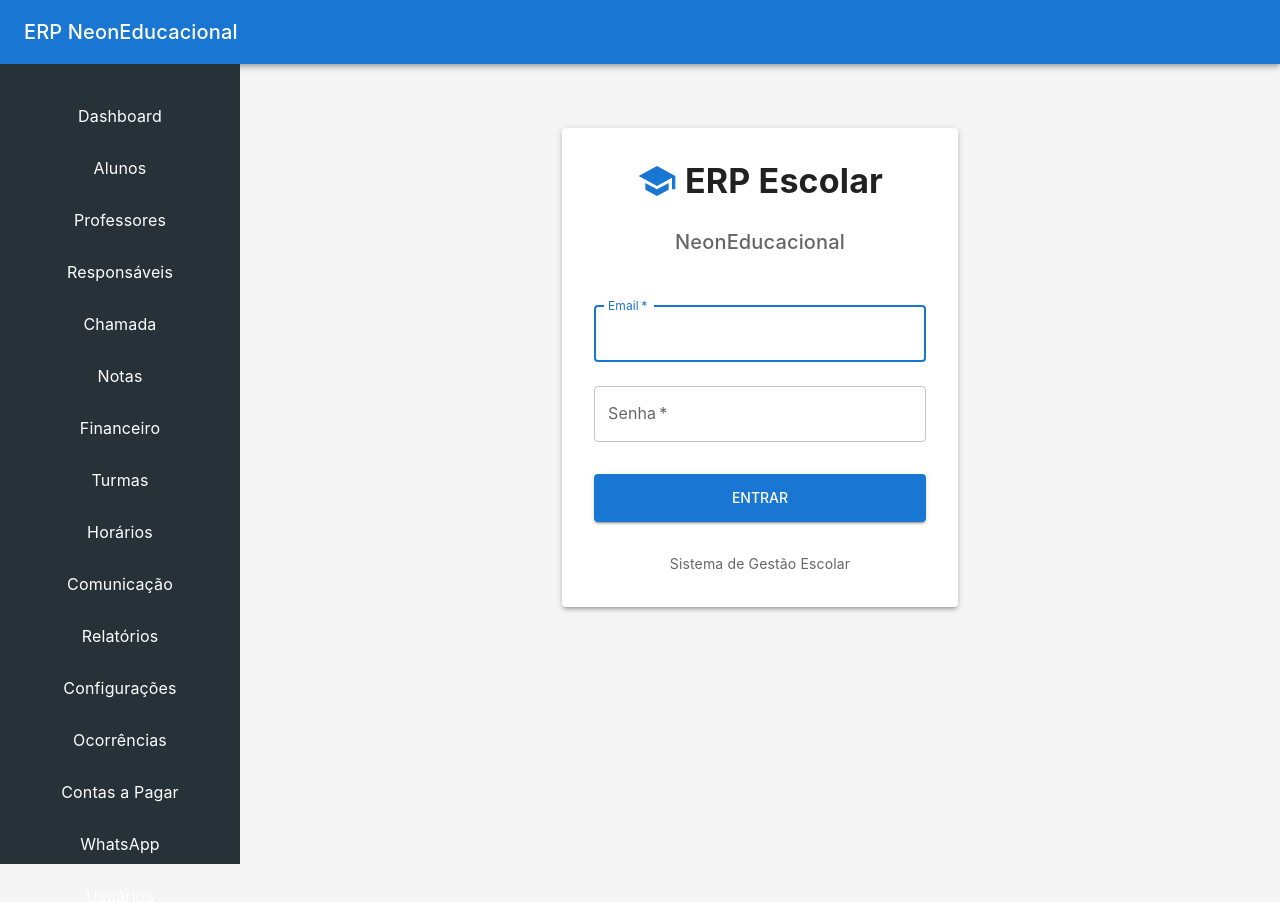
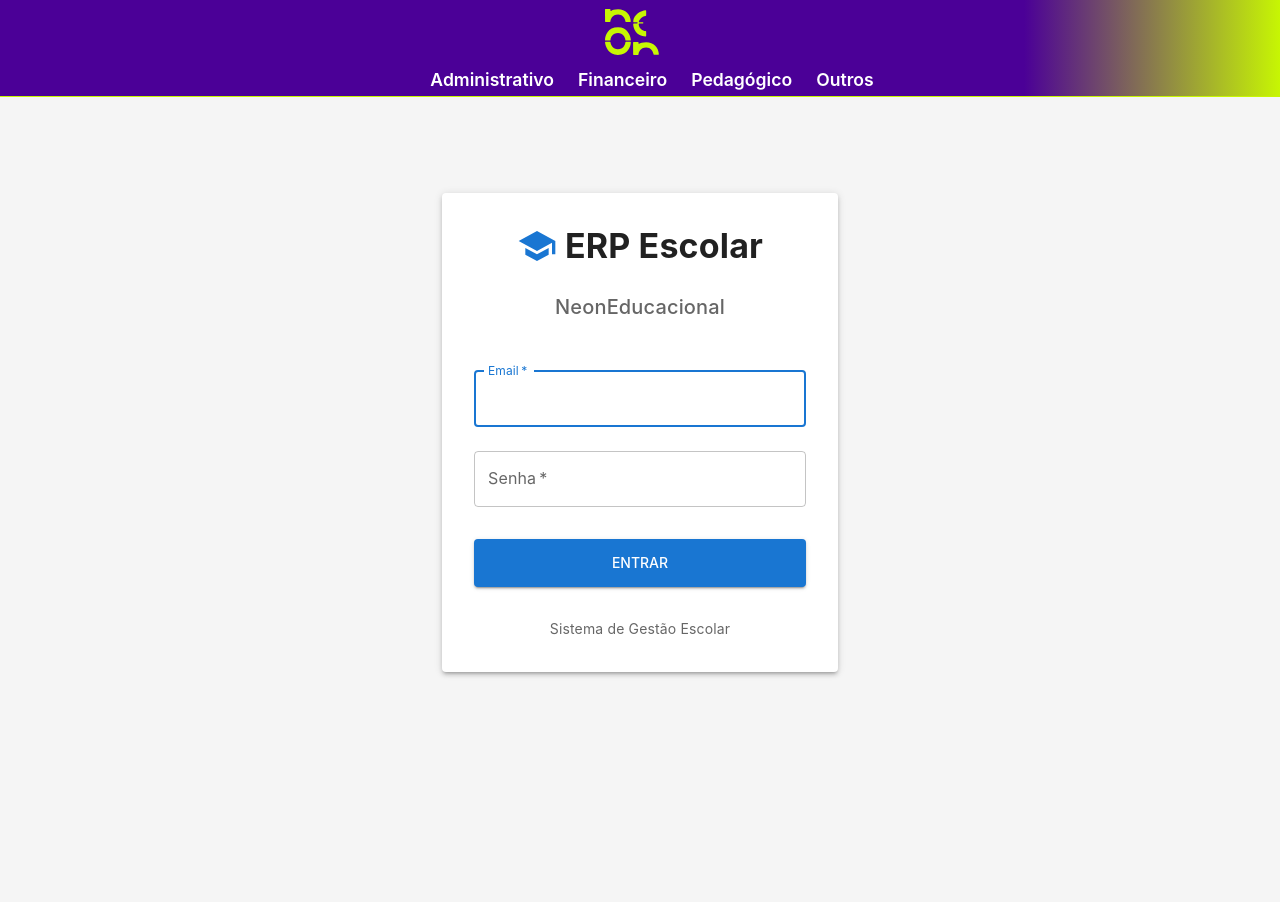
Before and after one commit to corkybrasil-cmyk/sistemaneon, a React (Vite) app: page /login in a window 1280 px wide. Shown: the top 902 px of the page. Built offline with nearby package versions, Linux system fonts and the light colour scheme.

Commit message:
antes de mexer no vite config

```diff
--- a/src/App.jsx
+++ b/src/App.jsx
@@ -1,3 +1,5 @@
+import NavigationMenu from './components/NavigationMenu';
+import brand from './assets/brand.json';
 import React, { useState, useEffect } from 'react';
 import appwriteService from './services/appwriteService';
 import './AppLayout.css';
@@ -71,10 +73,16 @@ const drawerWidth = 280;
 const theme = createTheme({
   palette: {
     primary: {
-      main: '#1976d2',
+      main: brand.corPrincipal,
     },
     secondary: {
-      main: '#dc004e',
+      main: brand.corSecundaria,
+    },
+    tertiary: {
+      main: brand.corTerciaria,
+    },
+    background: {
+      default: '#f5f5f5',
     },
   },
 });
@@ -84,36 +92,13 @@ const theme = createTheme({
 
 
 function App() {
-  const [user, setUser] = useState(null);
-  useEffect(() => {
-    // Usa variáveis de ambiente do Vite
-    const endpoint = import.meta.env.VITE_APPWRITE_ENDPOINT;
-    const projectId = import.meta.env.VITE_APPWRITE_PROJECT_ID;
-    appwriteService.initialize(endpoint, projectId);
-  }, []);
-
-  const handleLogin = (userData) => {
-    setUser(userData);
-  };
-
-  const handleLogout = () => {
-    setUser(null);
-  };
-
-
   return (
     <ThemeProvider theme={theme}>
       <CssBaseline />
       <CustomThemeProvider>
         <AuthProvider>
           <Router>
-            <AppBar position="static" color="primary">
-              <Toolbar>
-                <Typography variant="h6" component="div" sx={{ flexGrow: 1 }}>
-                  ERP NeonEducacional
-                </Typography>
-              </Toolbar>
-            </AppBar>
+            <NavigationMenu />
             <Layout>
               <AppRoutes />
             </Layout>
--- a/src/components/Layout.jsx
+++ b/src/components/Layout.jsx
@@ -21,29 +21,8 @@ const Layout = ({ children }) => {
   return (
     <>
 
-      <div
-        id="principal-sidebar"
-        style={{
-          display: 'flex',
-        }}
-      >
-        <div
-          id="sidebar"
-          style={{
-            width: 240,
-            height: '100%',
-          }}
-        >
-          <Sidebar />
-        </div>
-        <div
-          id="principal"
-          style={{
-            flex: 1,
-          }}
-        >
-          {children}
-        </div>
+      <div id="principal" style={{ margin: '32px 32px 0 32px' }}>
+        {children}
       </div>
     </>
   );
--- /dev/null
+++ b/src/components/NavigationMenu.jsx
@@ -0,0 +1,173 @@
+import React from 'react';
+import brand from '../assets/brand.json';
+import logo from '../assets/logo.svg';
+import { useTheme } from '@mui/material/styles';
+import { AppBar, Toolbar, Typography, Box, Button, Tooltip, Fade } from '@mui/material';
+import ArrowDropDownIcon from '@mui/icons-material/ArrowDropDown';
+import { useLocation, useNavigate } from 'react-router-dom';
+
+const categories = [
+  {
+    label: 'Administrativo',
+    pages: [
+      { label: 'Alunos', path: '/alunos' },
+      { label: 'Responsáveis', path: '/responsaveis' },
+    ],
+  },
+  {
+    label: 'Financeiro',
+    pages: [
+      { label: 'Financeiro', path: '/financeiro' },
+      { label: 'Contas a Pagar', path: '/contas-a-pagar' },
+    ],
+  },
+  {
+    label: 'Pedagógico',
+    pages: [
+      { label: 'Chamada', path: '/chamada' },
+      { label: 'Notas', path: '/notas' },
+      { label: 'Turmas', path: '/turmas' },
+      { label: 'Horários', path: '/horarios' },
+      { label: 'Ocorrências', path: '/ocorrencias' },
+    ],
+  },
+  {
+    label: 'Outros',
+    pages: [
+      { label: 'Dashboard', path: '/dashboard' },
+      { label: 'Professores', path: '/professores' },
+      { label: 'Comunicação', path: '/comunicacao' },
+      { label: 'Relatórios', path: '/relatorios' },
+      { label: 'Configurações', path: '/configuracoes' },
+      { label: 'WhatsApp', path: '/whatsapp' },
+      { label: 'Usuários', path: '/usuarios' },
+    ],
+  },
+];
+
+export default function NavigationMenu() {
+  const theme = useTheme();
+  const location = useLocation();
+  const navigate = useNavigate();
+  const [hoveredCategory, setHoveredCategory] = React.useState(null);
+  const [tooltipOpen, setTooltipOpen] = React.useState(false);
+  const [tooltipCategory, setTooltipCategory] = React.useState(null);
+  const [selectedCategory, setSelectedCategory] = React.useState(null);
+
+  // Tooltip timer
+  const tooltipTimerRef = React.useRef();
+  const handleCategoryMouseEnter = (categoryLabel) => {
+    setHoveredCategory(categoryLabel);
+    tooltipTimerRef.current = setTimeout(() => {
+      setTooltipOpen(true);
+      setTooltipCategory(categoryLabel);
+    }, 2000);
+  };
+  const handleCategoryMouseLeave = () => {
+    setHoveredCategory(null);
+    setTooltipOpen(false);
+    setTooltipCategory(null);
+    if (tooltipTimerRef.current) {
+      clearTimeout(tooltipTimerRef.current);
+      tooltipTimerRef.current = null;
+    }
+  };
+  const handleCategoryClick = (categoryLabel) => {
+    setSelectedCategory(selectedCategory === categoryLabel ? null : categoryLabel);
+  };
+
+  return (
+    <>
+      <AppBar position="static" color="primary" sx={{ boxShadow: 0, background: `linear-gradient(90deg, ${brand.corPrincipal} 80%, ${brand.corSecundaria} 100%)` }}>
+        <Toolbar>
+          <Box sx={{ display: 'flex', alignItems: 'center', justifyContent: 'center', width: '100%', gap: 2 }}>
+            <img src={logo} alt="Logo Neon" style={{ height: 46, marginRight: 16 }} />
+          </Box>
+        </Toolbar>
+      </AppBar>
+  <Box sx={{ background: `linear-gradient(90deg, ${brand.corPrincipal} 80%, ${brand.corSecundaria} 100%)`, borderBottom: 1, borderColor: brand.corSecundaria, width: '100%' }}>
+        <Box sx={{ width: '100%' }}>
+          <Box sx={{ display: 'flex', justifyContent: 'center', width: '100%' }}>
+            {categories.map(category => (
+              <Box key={category.label} sx={{ position: 'relative' }}>
+                <Tooltip
+                  title="Clique para ver as páginas nesta categoria"
+                  open={tooltipOpen && tooltipCategory === category.label}
+                  TransitionComponent={Fade}
+                  arrow
+                  placement="bottom"
+                  disableHoverListener
+                >
+                  <Box
+                    sx={{
+                      display: 'inline-flex',
+                      alignItems: 'center',
+                      transition: 'width 0.3s cubic-bezier(.4,0,.2,1)',
+                      width: 'auto',
+                      overflow: 'visible',
+                    }}
+                  >
+                    <Button
+                      sx={{
+                        width: '100%',
+                        textTransform: 'none',
+                        display: 'flex',
+                        alignItems: 'center',
+                        justifyContent: 'flex-start',
+                        padding: 0,
+                        minWidth: 0,
+                        marginRight: 0,
+                        transition: 'width 0.3s cubic-bezier(.4,0,.2,1)',
+                        color: '#fff',
+                        fontSize: '1.1rem',
+                        fontWeight: 600,
+                      }}
+                      onMouseEnter={() => handleCategoryMouseEnter(category.label)}
+                      onMouseLeave={handleCategoryMouseLeave}
+                      onClick={() => handleCategoryClick(category.label)}
+                    >
+                      <span style={{ marginLeft: 24, color: '#fff', fontSize: '1.1rem', fontWeight: 600 }}>{category.label}</span>
+                      <Box
+                        component="span"
+                        sx={{
+                          display: 'inline-block',
+                          width: hoveredCategory === category.label ? 32 : 0,
+                          height: 32,
+                          verticalAlign: 'middle',
+                          transition: 'width 0.3s cubic-bezier(.4,0,.2,1), opacity 0.2s, transform 0.2s',
+                          opacity: hoveredCategory === category.label ? 1 : 0,
+                          transform: hoveredCategory === category.label ? 'translateY(0)' : 'translateY(-8px)',
+                        }}
+                      >
+                        <ArrowDropDownIcon sx={{ fontSize: 32, color: '#fff' }} />
+                      </Box>
+                    </Button>
+                  </Box>
+                </Tooltip>
+              </Box>
+            ))}
+          </Box>
+        </Box>
+      </Box>
+
+      {/* Painel de páginas da categoria clicada */}
+      {selectedCategory && (
+        <Box sx={{ bgcolor: '#f5f5f5', borderBottom: 1, borderColor: 'divider', width: '100%', py: 1, px: 2, display: 'flex', gap: 2, justifyContent: 'center' }}>
+          {categories.find(cat => cat.label === selectedCategory).pages.map(page => (
+            <Button
+              key={page.path}
+              sx={{ textTransform: 'none' }}
+              onClick={() => { navigate(page.path); setSelectedCategory(null); }}
+              color={location.pathname.startsWith(page.path) ? 'primary' : 'inherit'}
+            >
+              {page.label}
+            </Button>
+          ))}
+        </Box>
+      )}
+
+      {/* Segunda Tab MUI: painel deslizante */}
+
+    </>
+  );
+}
--- a/src/modules/alunos/StudentsModule.jsx
+++ b/src/modules/alunos/StudentsModule.jsx
@@ -1,4 +1,5 @@
 import React, { useState } from 'react';
+import brand from '../../assets/brand.json';
 import { TextField, MenuItem, Select, InputLabel, FormControl, Checkbox, ListItemText } from '@mui/material';
 import { Box, Button, Dialog, DialogTitle, DialogContent, DialogActions, Typography } from '@mui/material';
 import { DataGrid } from '@mui/x-data-grid';
@@ -73,7 +74,19 @@ const StudentsModule = () => {
 	};
 
 	const handleOpenAddModal = () => {
-		setNewStudent({ name: '', idade: '', turno: '', modulo: '' });
+		setNewStudent({
+			responsavelNome: '',
+			responsavelCPF: '',
+			responsavelEmail: '',
+			responsavelEndereco: '',
+			responsavelNumero: '',
+			responsavelNascimento: '',
+			responsavelTelefone: '',
+			alunoNome: '',
+			alunoNascimento: '',
+			turno: '',
+			diasSemana: [],
+		});
 		setOpenAddModal(true);
 	};
 
@@ -119,7 +132,7 @@ const StudentsModule = () => {
 				<Typography variant="h4" component="h1" sx={{ fontWeight: 'bold' }}>
 					Gestão de Alunos
 				</Typography>
-				<Button variant="contained" onClick={handleOpenAddModal}>Matricular novo aluno</Button>
+				<Button variant="contained" onClick={handleOpenAddModal} sx={{ background: brand.corPrincipal, color: '#fff', fontWeight: 600, '&:hover': { background: brand.corSecundaria, color: brand.corPrincipal } }}>Matricular novo aluno</Button>
 			<Dialog open={openAddModal} onClose={handleCloseAddModal} maxWidth="md" fullWidth>
 				<DialogTitle>Matricular novo aluno</DialogTitle>
 				<DialogContent>
--- a/src/modules/usuarios/UsersModule.jsx
+++ b/src/modules/usuarios/UsersModule.jsx
@@ -1,6 +1,13 @@
 import React, { useState, useEffect } from 'react';
 import { Box, Typography, Button, TextField, Dialog, DialogTitle, DialogContent, DialogActions, Table, TableBody, TableCell, TableContainer, TableHead, TableRow, Paper, Switch, Alert } from '@mui/material';
 import appwriteService from '../../services/appwriteService';
+
+// Inicialize AppwriteService com endpoint e projectId válidos
+const APPWRITE_ENDPOINT = import.meta.env.VITE_APPWRITE_ENDPOINT || 'https://nyc.cloud.appwrite.io/v1';
+const APPWRITE_PROJECT_ID = import.meta.env.VITE_APPWRITE_PROJECT_ID || 'neoneducacional';
+if (!appwriteService.initialized) {
+  appwriteService.initialize(APPWRITE_ENDPOINT, APPWRITE_PROJECT_ID);
+}
 
 const DATABASE_ID = 'sistema';
 const COLLECTION_ID = 'usuarios';
@@ -37,21 +44,25 @@ const UsersModule = () => {
     setError('');
     setSuccess('');
     try {
-      // Cria usuário no Auth
-      await appwriteService.account.create(form.email, form.password, form.nome);
-      // Adiciona na coleção usuarios
+      console.log('Tentando criar usuário:', form);
+  await appwriteService.account.create('unique()', form.email, form.password, form.nome);
+      console.log('Usuário criado no Auth');
       await appwriteService.createDocument(DATABASE_ID, COLLECTION_ID, {
         email: form.email,
         nome: form.nome,
         funcao: form.funcao,
         ativo: form.ativo,
       });
+      console.log('Documento criado na coleção usuarios');
       setSuccess('Usuário criado com sucesso!');
+      console.log('setSuccess chamado');
       setOpen(false);
       setForm({ email: '', password: '', nome: '', funcao: '', ativo: true });
       fetchUsers();
     } catch (err) {
+      console.error('Erro ao criar usuário:', err);
       setError(err.message || 'Erro ao criar usuário');
+      console.log('setError chamado');
     } finally {
       setLoading(false);
     }
```
